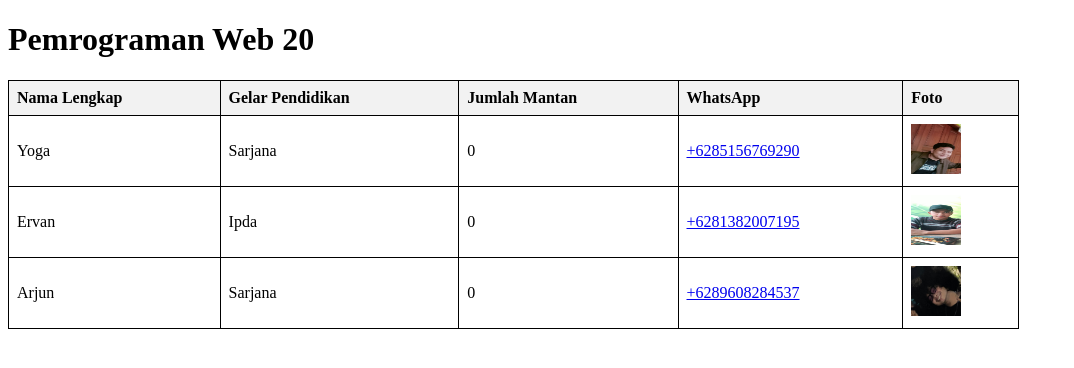
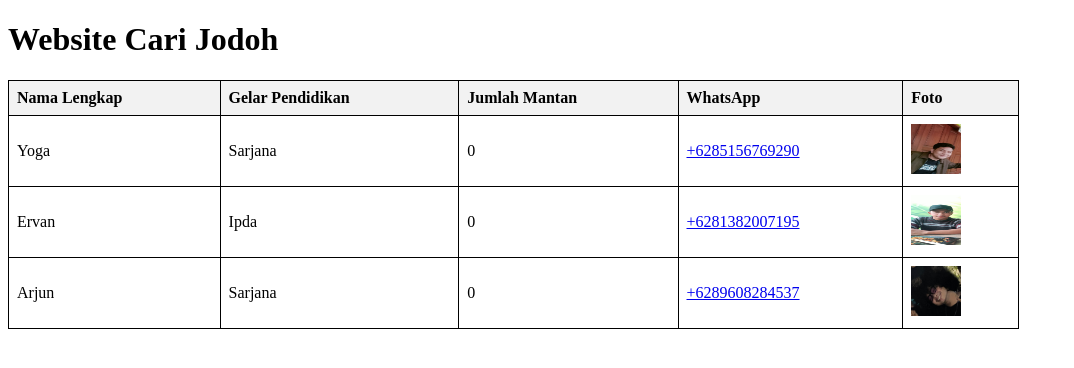
Before and after one commit to refael21/website-cari-jodoh, a plain HTML site: page index.html in a window 1280 px wide. Shown: the whole page, without its empty margins (0-1074 px from the left). Drawn offline with Linux system fonts and the light colour scheme.

Commit message:
Mengubah judul halaman menjadi Website Pencari Jodoh

```diff
--- a/index.html
+++ b/index.html
@@ -3,7 +3,7 @@
 <head>
     <meta charset="UTF-8">
     <meta name="viewport" content="width=device-width, initial-scale=1.0">
-    <title>Pemrograman Web 20</title>
+    <title>Website Cari Jodoh</title>
     <style>
         table, th, td {
             border: 1px solid black;
@@ -22,7 +22,7 @@
 </head>
 <body>
 
-<h1>Pemrograman Web 20</h1>
+<h1>Website Cari Jodoh</h1>
 
 <table width="80%" height="50%" border="1">
     <tr>
```
